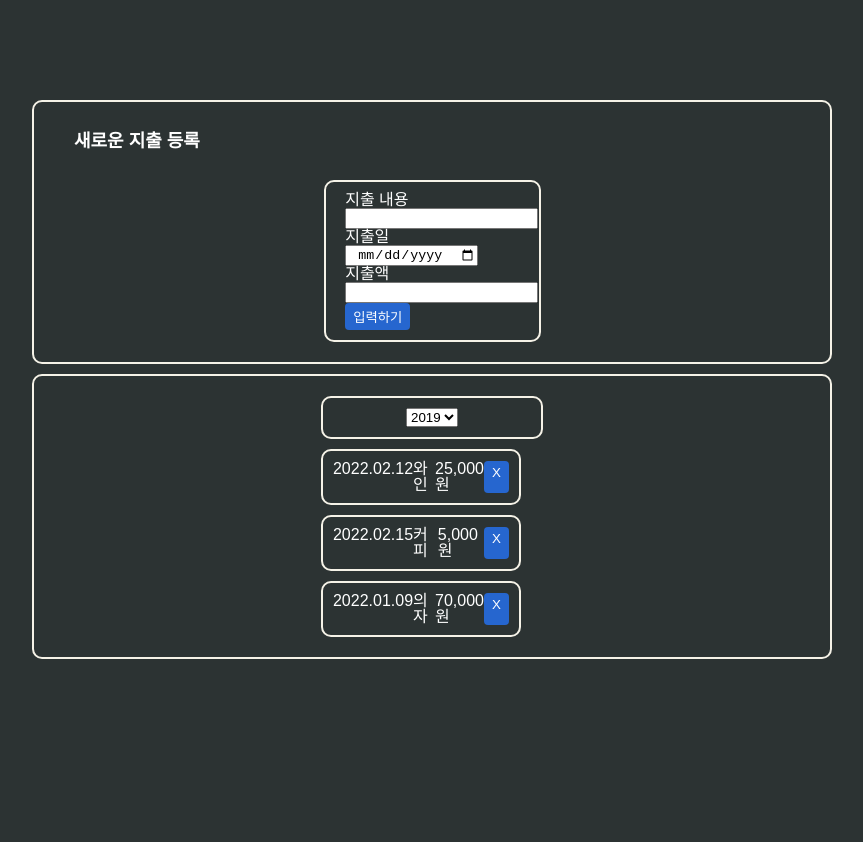
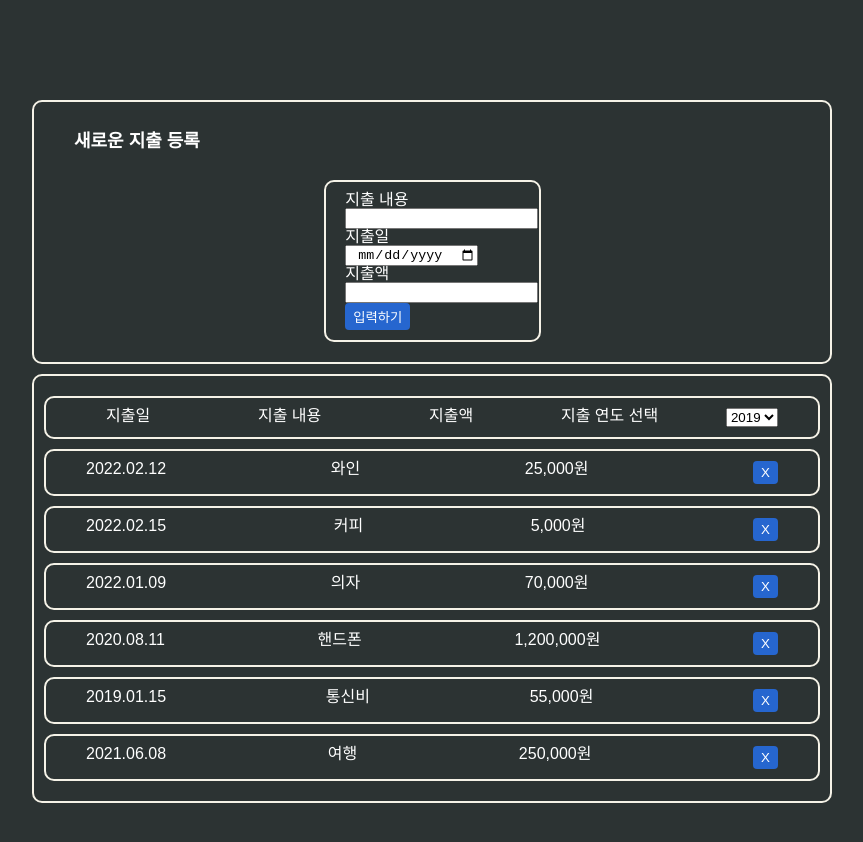
Before and after one commit to Ubermensch0608/monthly-expense-report, a React (Create React App) app: page / in a window 1280 px wide. Shown: the top 842 px of the page, without its empty margins (208-1071 px from the left). Before the commit the page ends 800 px from the top, so only its background shows below. Built offline with nearby package versions, Linux system fonts and the light colour scheme.

Commit message:
Add: 선택한 연도에 따라 동적으로 렌더링되는 지출내역 구현완료

```diff
--- a/src/App.tsx
+++ b/src/App.tsx
@@ -5,36 +5,24 @@ import { Fragment, useState } from "react";
 import Expenses from "./components/Expenses/ExpenseList";
 import GlobalStyle from "./GlobalStyle";
 import styled from "styled-components";
-
-const MOCK_DATA = [
-  {
-    id: "a1",
-    title: "와인",
-    amount: "25,000",
-    date: "2022.02.12",
-  },
-  {
-    id: "a2",
-    title: "커피",
-    amount: "5,000",
-    date: "2022.02.15",
-  },
-  {
-    id: "a3",
-    title: "의자",
-    amount: "70,000",
-    date: "2022.01.09",
-  },
-];
+import { MOCK_DATA } from "./utils/expense-list";
 
 const App = () => {
   const [expenseList, setExpenseList] = useState<ExpenseDataProps[]>(MOCK_DATA);
+  const [filteredList, setFilteredList] =
+    useState<ExpenseDataProps[]>(expenseList);
 
   const saveExpenseHandler = (newExpenses: ExpenseDataProps) => {
     setExpenseList((expenseList) => [newExpenses, ...expenseList]);
   };
 
-  const filterExpenseHandler = () => {};
+  const filterExpenseHandler = (clickedYear: string) => {
+    const filteredExpenses = expenseList.filter(
+      (prevExpenses) => prevExpenses.date.split(".")[0] === clickedYear
+    );
+
+    setFilteredList(filteredExpenses);
+  };
 
   return (
     <Fragment>
@@ -42,7 +30,7 @@ const App = () => {
       <Wrapper>
         <NewExpense onNewExpense={saveExpenseHandler} />
         <Expenses
-          expenses={expenseList}
+          expenses={filteredList}
           onSelectedYear={filterExpenseHandler}
         />
       </Wrapper>
--- a/src/components/Expenses/Expense.tsx
+++ b/src/components/Expenses/Expense.tsx
@@ -26,7 +26,8 @@ const Expense: FC<ExpenseProps> = ({ id, date, title, amount }) => {
 const ExpenseLi = styled.li`
   display: flex;
   width: 100%;
-  justify-content: space-around;
+  justify-content: space-between;
+  margin: 0 30px;
 `;
 
 export default Expense;
--- a/src/components/Expenses/Expenses.tsx
+++ b/src/components/Expenses/Expenses.tsx
@@ -1,26 +1,8 @@
 import React, { FC } from "react";
 import Card from "src/layout/Card";
+import { MOCK_YEAR } from "src/utils/dropdown-year";
 import styled from "styled-components";
 import Expense, { ExpenseProps } from "./Expense";
-
-const MOCK_YEAR = [
-  {
-    id: "y1",
-    value: "2019",
-  },
-  {
-    id: "y2",
-    value: "2020",
-  },
-  {
-    id: "y3",
-    value: "2021",
-  },
-  {
-    id: "y4",
-    value: "2022",
-  },
-];
 
 export interface ExpensesProps {
   expenses: ExpenseProps[];
@@ -36,13 +18,20 @@ const Expenses: FC<ExpensesProps> = ({ expenses, onSelectedYear }) => {
 
   return (
     <Card>
-      <div>
+      <ExpensesWrapper>
         <Card>
-          <select onChange={selectYearHandler}>
-            {MOCK_YEAR.map((year) => (
-              <DropDownOption key={year.id}>{year.value}</DropDownOption>
-            ))}
-          </select>
+          <DropDownHolder>
+            <span>지출일</span>
+            <span>지출 내용</span>
+            <span>지출액</span>
+
+            <div>지출 연도 선택</div>
+            <select onChange={selectYearHandler}>
+              {MOCK_YEAR.map((year) => (
+                <DropDownOption key={year.id}>{year.value}</DropDownOption>
+              ))}
+            </select>
+          </DropDownHolder>
         </Card>
         <ExpensesUl>
           {expenses.map((expense) => (
@@ -54,13 +43,29 @@ const Expenses: FC<ExpensesProps> = ({ expenses, onSelectedYear }) => {
             />
           ))}
         </ExpensesUl>
-      </div>
+      </ExpensesWrapper>
     </Card>
   );
 };
 
+const ExpensesWrapper = styled.div`
+  width: 100%;
+`;
+
 const ExpensesUl = styled.ul`
-  width: 90%;
+  width: 100%;
+  margin: 0 auto;
+`;
+
+const DropDownHolder = styled.div`
+  display: flex;
+  justify-content: space-between;
+  width: 100%;
+  margin: 0 30px;
+
+  > span {
+    margin: 0 20px;
+  }
 `;
 
 const DropDownOption = styled.option`
--- a/src/components/NewExpense/NewExpense.tsx
+++ b/src/components/NewExpense/NewExpense.tsx
@@ -27,9 +27,9 @@ const NewExpense: FC<NewExpenseProps> = ({ onNewExpense }) => {
     const currentAmountValue = expenseAmountRef.current!.value;
 
     if (
-      currentTitleValue.length === 0 ||
-      currentDateValue.length === 0 ||
-      currentAmountValue.length === 0
+      currentTitleValue.trim().length === 0 ||
+      currentDateValue.trim().length === 0 ||
+      currentAmountValue.trim().length === 0
     ) {
       return;
     }
--- /dev/null
+++ b/src/utils/dropdown-year.ts
@@ -0,0 +1,18 @@
+export const MOCK_YEAR = [
+  {
+    id: "y1",
+    value: "2019",
+  },
+  {
+    id: "y2",
+    value: "2020",
+  },
+  {
+    id: "y3",
+    value: "2021",
+  },
+  {
+    id: "y4",
+    value: "2022",
+  },
+];
--- /dev/null
+++ b/src/utils/expense-list.ts
@@ -0,0 +1,38 @@
+export const MOCK_DATA = [
+  {
+    id: "a1",
+    title: "와인",
+    amount: "25,000",
+    date: "2022.02.12",
+  },
+  {
+    id: "a2",
+    title: "커피",
+    amount: "5,000",
+    date: "2022.02.15",
+  },
+  {
+    id: "a3",
+    title: "의자",
+    amount: "70,000",
+    date: "2022.01.09",
+  },
+  {
+    id: "a4",
+    title: "핸드폰",
+    amount: "1,200,000",
+    date: "2020.08.11",
+  },
+  {
+    id: "a5",
+    title: "통신비",
+    amount: "55,000",
+    date: "2019.01.15",
+  },
+  {
+    id: "a6",
+    title: "여행",
+    amount: "250,000",
+    date: "2021.06.08",
+  },
+];
```
